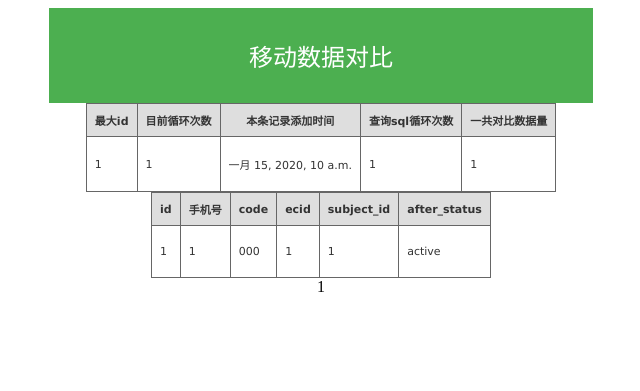
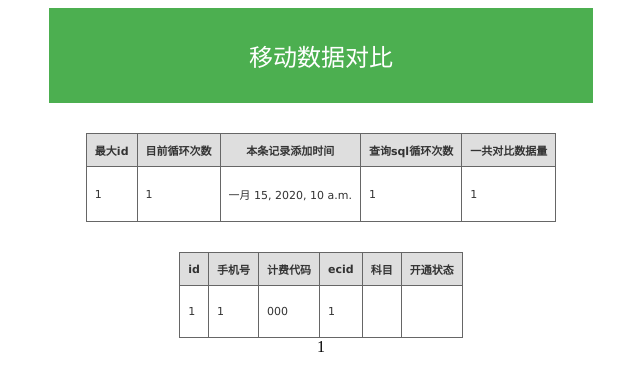
Before and after one commit to JiaLin-Leung/mybest, a Django app: template templates/login.html in a window 1280 px wide. Shown: the top 391 px of the page, without its empty margins (319-959 px from the left). Run offline with Django 3.2, Linux system fonts and the light colour scheme; the template is opened without the code that fills it: most values are stand-ins (such as "Sample title", 1, 10 or a date in 2020); parts of the project's set-up code (start-up, migrations or seed data) failed here and were passed over; some libraries are stand-ins or nearby versions.

Commit message:
修改布局

```diff
--- a/templates/login.html
+++ b/templates/login.html
@@ -23,6 +23,7 @@
         }
 
         table.gridtable {
+            margin-top: 30px;
             font-family: verdana,arial,sans-serif;
             font-size:11px;
             color:#333333;
@@ -83,10 +84,10 @@
                 <tr>
                     <th class="hi_1">id</th>
                     <th class="hi_2">手机号</th>
-                    <th class="hi_3">code</th>
+                    <th class="hi_3">计费代码</th>
                     <th class="hi_4">ecid</th>
-                    <th class="hi_5">subject_id</th>
-                    <th class="hi_6">after_status</th>
+                    <th class="hi_5">科目</th>
+                    <th class="hi_6">开通状态</th>
                 </tr>
                 {% for item in data %}
                 <tr>
@@ -103,10 +104,24 @@
                         <p>{{ item.ecid }}</p>
                     </td>
                     <td class="hi_5 wi_5">
-                        <p>{{ item.subject_id }}</p>
+                        {% if item.subject_id == 2 %}
+                            <p>数学</p>
+                        {% elif item.subject_id == 3 %}
+                            <p>物理</p>
+                        {% elif item.subject_id == 4 %}
+                            <p>化学</p>
+                        {% elif item.subject_id == 5 %}
+                            <p>语文</p>
+                        {% elif item.subject_id == 9 %}
+                            <p>英语</p>
+                        {% endif %}
+
                     </td>
                     <td class="hi_6 wi_6">
-                        <p>{{ item.after_status }}</p>
+                        {% if item.after_status  == 1%}
+                            <p>移动已取消</p>
+                        {% endif %}
+
                     </td>
                 </tr>
                 {% endfor %}
@@ -138,7 +153,6 @@
     var allpage = "{{allpage}}";
         //分页点击
     $('.prev').on('click',function(){
-        console.log("47474747474747474")
         page--;
         if(page<=1){
             page=1;
@@ -146,7 +160,6 @@
         location.href="/main?page="+page;
     })
     $('.next').on('click',function(){
-        console.log("575757575757575757")
         page++;
         if(page>=allpage){
             page = allpage;
```
